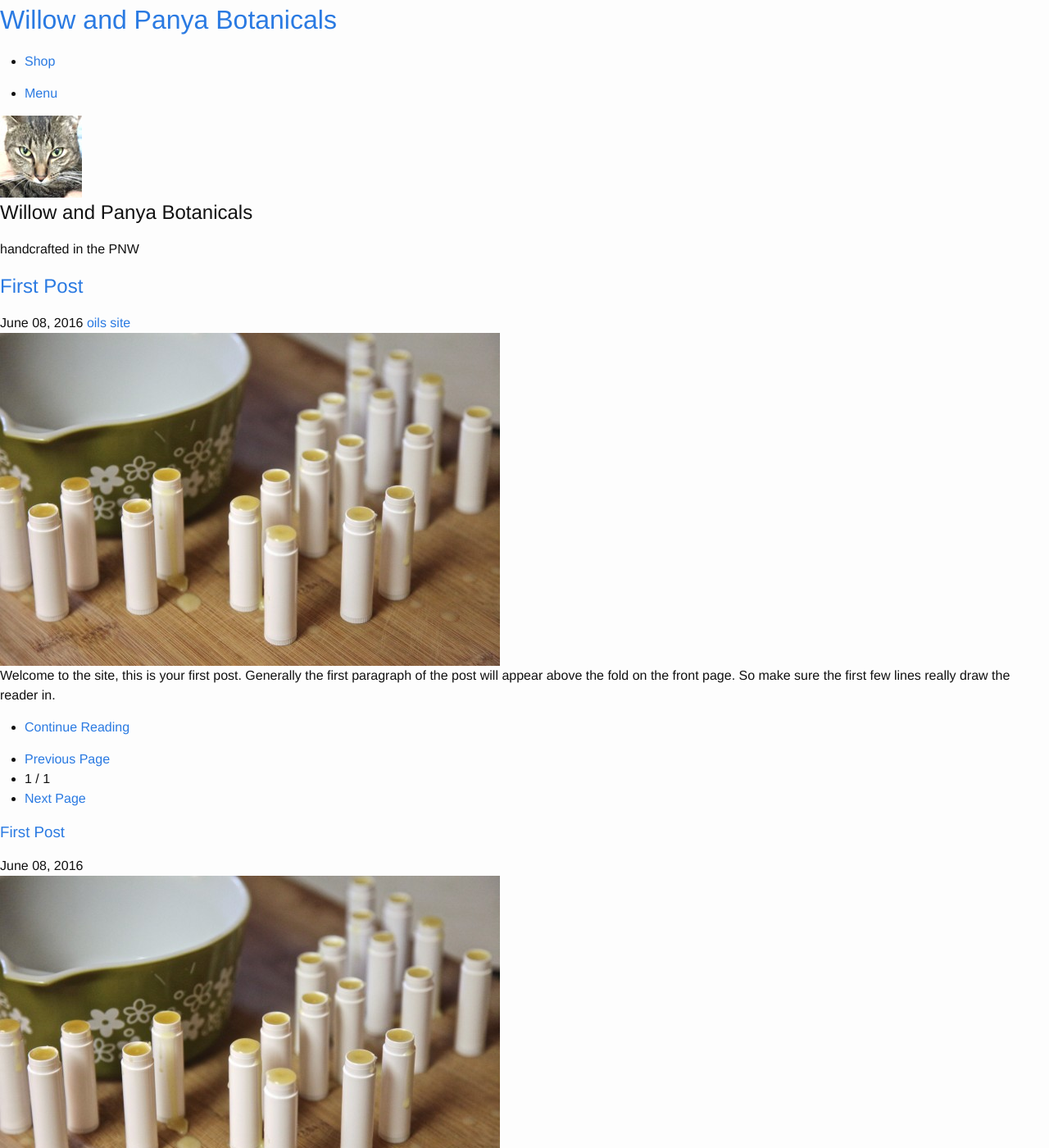
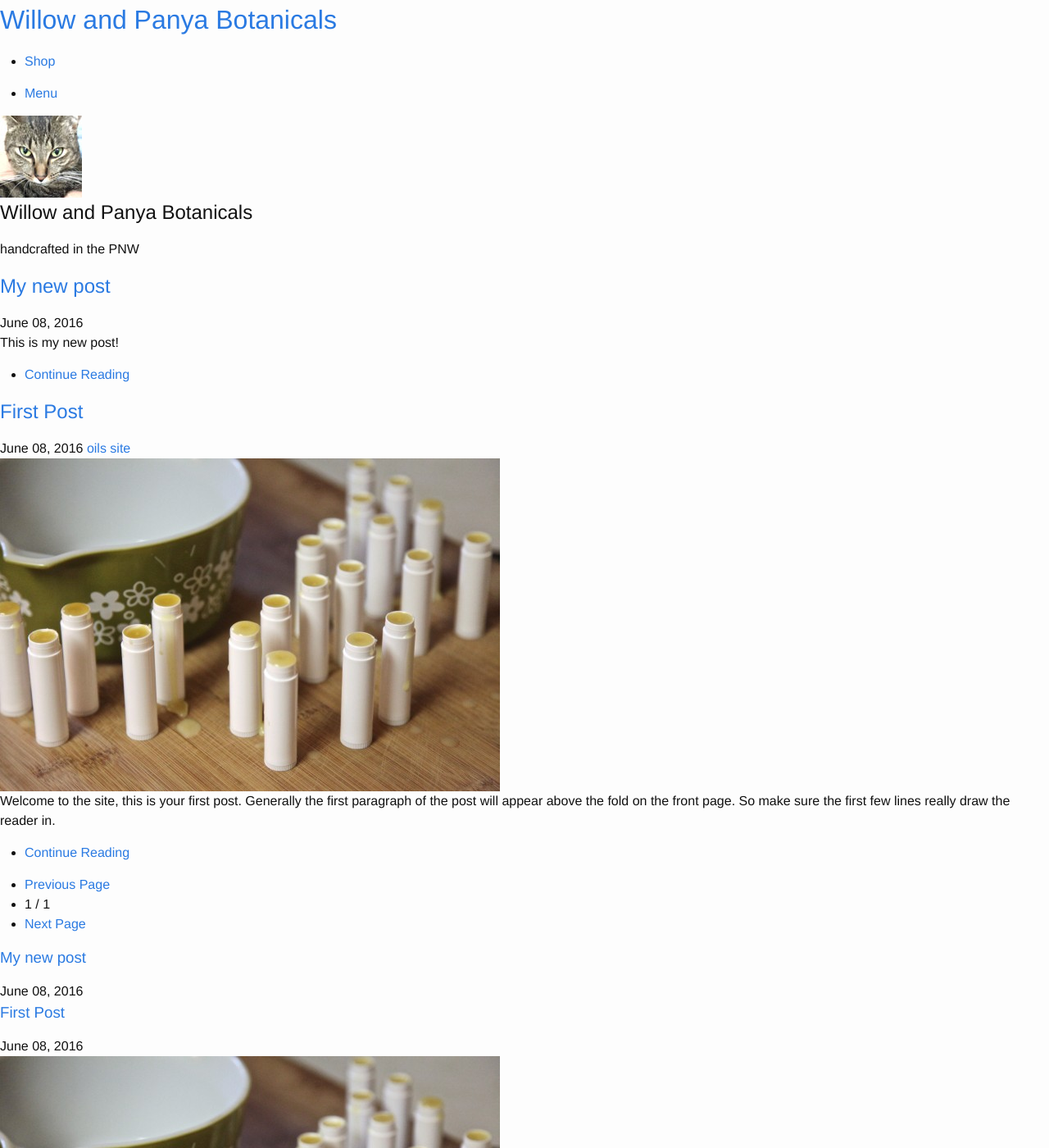
Before and after one commit to willowandpanya/willowandpanya.github.io, a Jekyll site: the page built from index.html, in a window 1280 px wide and 1400 px high. Shown: the whole window at 82% size. Built offline with Jekyll 4.4.1, drawn with Linux system fonts in a browser that asks for light colours; the list of posts is cut into pages by our own code.

```diff
--- /dev/null
+++ b/_posts/2016-06-08-my-new-post.markdown
@@ -0,0 +1,8 @@
+---
+layout: post
+title: "My new post"
+date: "2016-06-08 14:47:05 -0700"
+---
+This is my new post!
+
+Edit stuff. Add stuff.
```
Also changed, not shown: _includes/head.html (+0 -16 lines).
